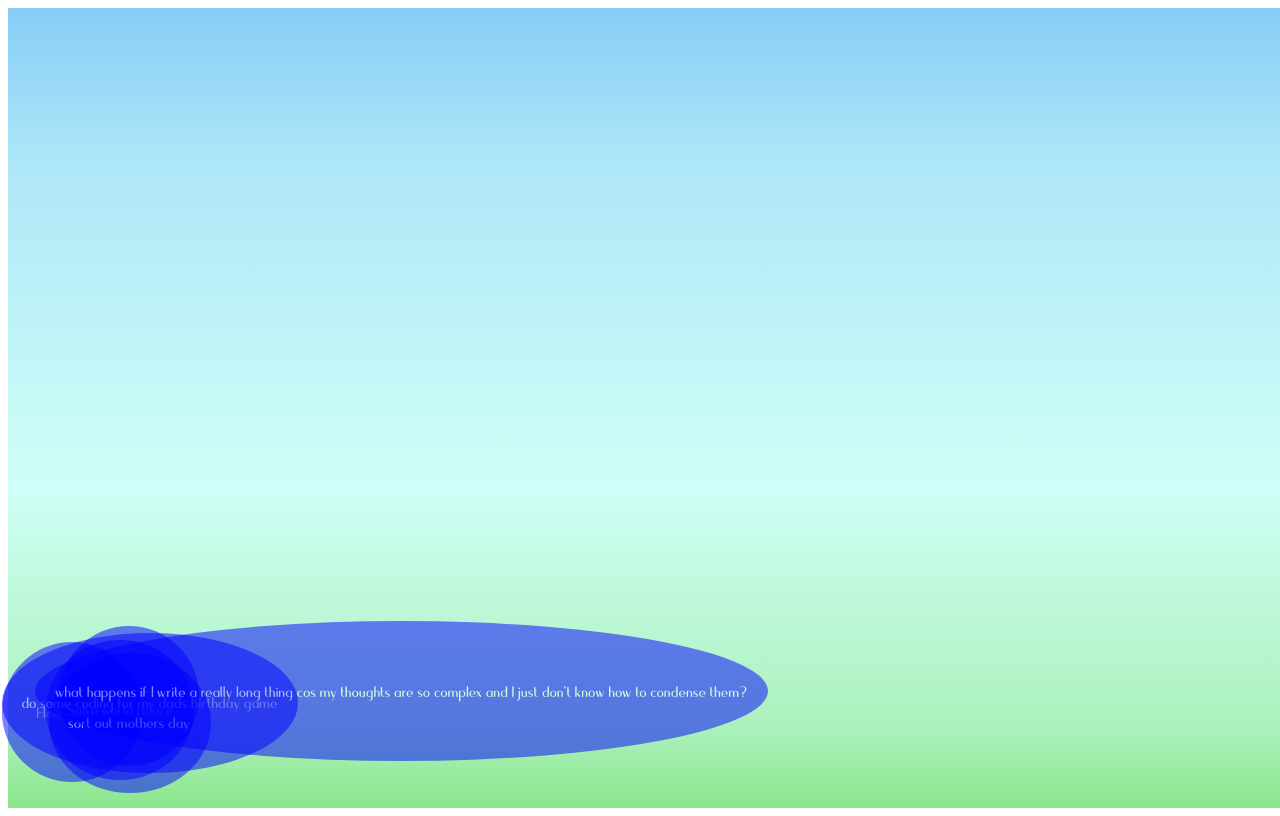
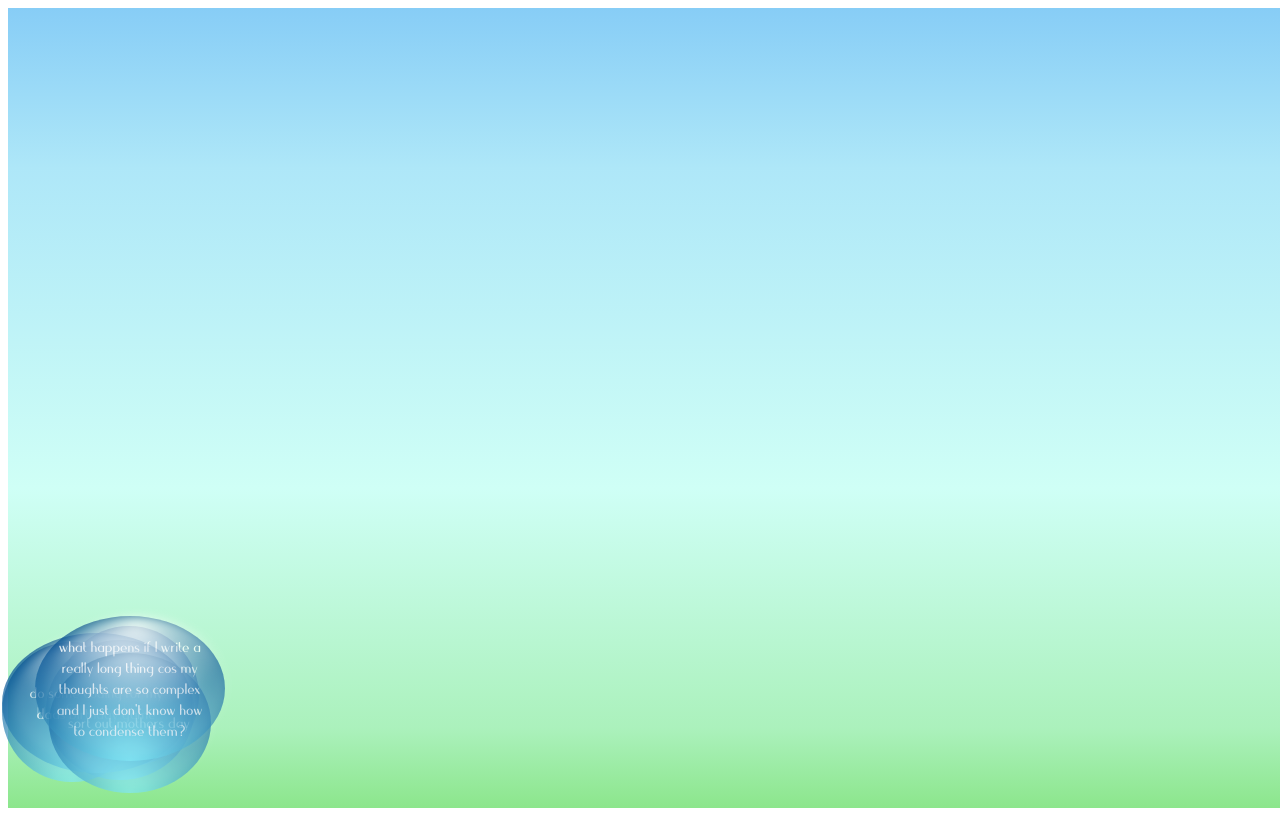
Before and after one commit to runticle/floating-thoughts, a Next.js app: page / in a window 1280 px wide. Built offline with nearby package versions, Linux system fonts and the light colour scheme.

Commit message:
bubbles look nice

```diff
--- a/src/components/Bubble/index.js
+++ b/src/components/Bubble/index.js
@@ -5,18 +5,33 @@ import styled from "styled-components"
 
 const BubbleStyle = styled.div`
     padding: 20px;
-    background-color: blue;
-    opacity: 0.5;
+    opacity: 0.7;
     position: absolute;
     transition: linear 10s;
     border-radius: 50%;
     color: white;
     min-height: 100px;
     min-width: 100px;
+    max-width: 150px;
     display: flex;
     justify-content: center;
     align-items: center;
     text-align: center;
+    background: radial-gradient(circle at bottom, #81e8f6, #76deef 10%, #055194 80%, #062745 100%);
+
+    &:before {
+        content: "";
+        position: absolute;
+        top: 1%;
+        left: 6%;
+
+        width: 95%;
+        height: 95%;
+        border-radius: 100%;
+        background: radial-gradient(circle at top, white, rgba(255, 255, 255, 0.1) 58%);
+        filter: blur(5px);
+        z-index: 2;
+    }
 `
 
 export default function Bubble({ idea, onClickHandler }) {
```
